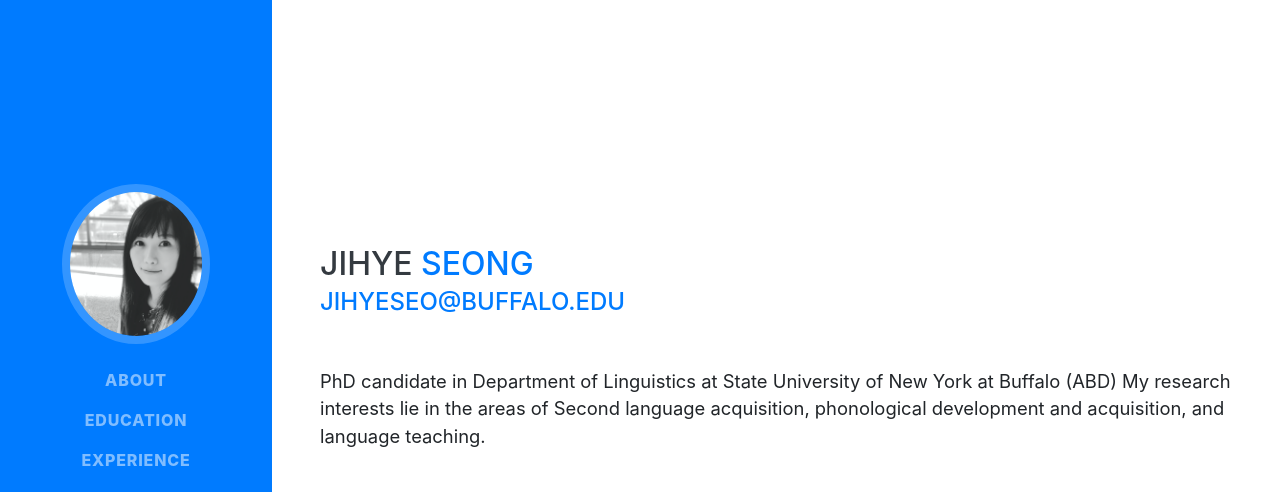
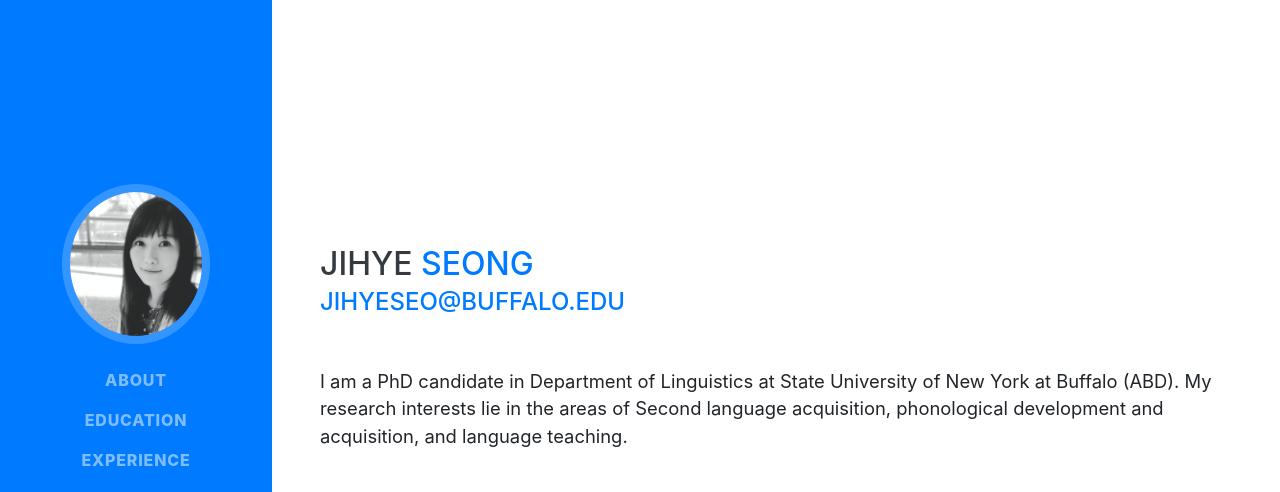
Before and after one commit to seongjihye/linguist, a website with bundled scripts: page index.html in a window 1280 px wide. Shown: the top 492 px of the page. Built offline with nearby package versions, Linux system fonts and the light colour scheme; a web font is replaced by a local one.

Commit message:
Update index.html

```diff
--- a/index.html
+++ b/index.html
@@ -72,7 +72,7 @@
         <div class="subheading mb-5">
           <a href="mailto:jihyeseo@buffalo.edu">jihyeseo@buffalo.edu</a>
         </div>
-        <p class="lead mb-5"> PhD candidate in Department of Linguistics at State University of New York at Buffalo (ABD) My research interests lie in the areas of Second language acquisition, phonological development and acquisition, and language teaching.</p>
+        <p class="lead mb-5"> I am a PhD candidate in Department of Linguistics at State University of New York at Buffalo (ABD). My research interests lie in the areas of Second language acquisition, phonological development and acquisition, and language teaching.</p>
 
        <div class="social-icons">
           <a href="https://join.skype.com/invite/NyrNpds6OHCb">
```
